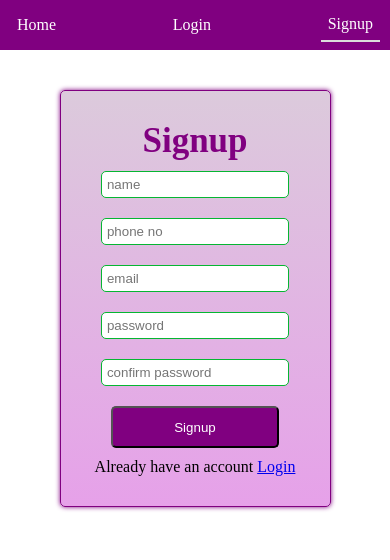
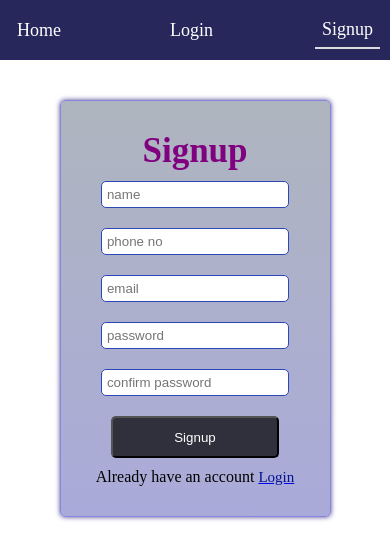
Before and after one commit to Jaykit1907/multilanguage_translator-MERN-_client, a React (Create React App) app: page /signup in a window 390 px wide. Shown: the top 560 px of the page. Built offline with nearby package versions, Linux system fonts and the light colour scheme; no server answers.

Commit message:
login popup at home page

```diff
--- a/src/Components/History.css
+++ b/src/Components/History.css
@@ -3,7 +3,7 @@
     max-width: 800px;
     margin: 20px auto;
     padding: 20px;
-    background-color: #f9f9f9;
+    background-color: #dbdbe2;
     border-radius: 10px;
     box-shadow: 0 2px 5px rgba(0, 0, 0, 0.1);
   }
--- a/src/Components/Home_container.css
+++ b/src/Components/Home_container.css
@@ -8,7 +8,7 @@
     display: flex;
     align-items: center;
     justify-content: center;
-    margin-top:30px;
+    padding-top:30px;
     flex-direction: column;
 }
 .div_container{
@@ -33,6 +33,7 @@
 
 .div_container:hover{
     transform:scale(1.1,1.1);
+    background-color: rgba(62, 62, 219, 0.685);
     transition: all 0.7s ease-in-out;
     margin:10px;
 }
@@ -43,6 +44,31 @@
 }
 .div_container button{
     background-color: rgba(0, 0, 0, 0.719);
+
+}
+
+
+.login_show{
+    position:absolute;
+
+    width:100%;
+    height:90vh;
+    padding-top:70px;
+    left:50%;
+    background-color: rgba(218, 250, 215, 0.6);
+    z-index: 10;
+    transform: translateX(-50%);
+    animation: showlogin 0.8s ease-in-out;
+
+}
+@keyframes showlogin {
+    0%{
+        opacity: 0;
+
+    }
+    100%{
+        opacity: 1;
+    }
 
 }
 @media screen and (max-width:800px){
--- a/src/Components/Home_container.js
+++ b/src/Components/Home_container.js
@@ -1,13 +1,15 @@
-import React, { useEffect } from "react";
+import React, { useEffect,useState } from "react";
 import "./Home_container.css";
 import { useNavigate } from "react-router-dom";
 import Home from "./Home.js";
 import axios from "axios";
+import Login from "./Login";
 import { AUTHENTICATION_URL } from "./Url.js";
 
 const Home_container = ({ email }) => {
   console.log("homecontainer", email);
   const Navlink = useNavigate();
+   const [show,setShow]=useState(false);
 
   const authenticate_verify = async () => {
     try {
@@ -24,8 +26,9 @@ const Home_container = ({ email }) => {
 
         return true;
       } else {
-        alert("Please login to use the translation feature.");
-        Navlink("/login");
+       // alert("Please login to use the translation feature.");
+        setShow(true);
+
         return false;
       }
     } catch (error) {
@@ -68,6 +71,21 @@ const Home_container = ({ email }) => {
 
   return (
     <>
+
+{show  &&
+                   <>
+                  <div className="login_show">
+                  <Login/>
+                  </div>
+
+                  </>
+
+      }
+
+
+
+
+
       <div className="Home_container">
         <div className="div_container">
           <h1>Text Translate</h1>
--- a/src/Components/Home_container1.js
+++ b/src/Components/Home_container1.js
@@ -1,13 +1,14 @@
-import React, { useEffect } from "react";
+import React, {useState} from "react";
 import "./Home_container.css";
 import { useNavigate } from "react-router-dom";
-import Home from "./Home.js";
 import axios from "axios";
+import Login from "./Login.js";
 import { AUTHENTICATION_URL } from "./Url.js";
 
 const Home_container = () => {
 //   console.log("homecontainer", email);
   const Navlink = useNavigate();
+  const [show,setShow]=useState(false);
 
   const authenticate_verify = async () => {
     try {
@@ -18,8 +19,8 @@ const Home_container = () => {
         console.log(GetVerify.data.email);
         return true;
       } else {
-        alert("Please login to use the translation feature.");
-        Navlink("/login");
+        //alert("Please login to use the translation feature.");
+        setShow(true);
         return false;
       }
     } catch (error) {
@@ -57,7 +58,21 @@ const Home_container = () => {
   };
 
   return (
+
+
     <>
+
+      {show  &&
+                   <>
+                  <div className="login_show">
+                  <Login/>
+                  </div>
+
+                  </>
+
+      }
+
+
       <div className="Home_container">
         <div className="div_container">
           <h1>Text Translate</h1>
--- a/src/Components/Login.css
+++ b/src/Components/Login.css
@@ -20,10 +20,10 @@ form{
     align-items: center;
     justify-content: center;
     flex-direction: column;
-    border:1px solid purple;
+    border:1px solid rgba(134, 134, 223 );
     height:auto;
-    background-image: linear-gradient(to bottom,rgb(211, 189, 211,0.8),rgb(230, 161, 233));
-    box-shadow: 0px 0px 5px purple;
+    background-image: linear-gradient(to top,rgba(134, 134, 202, 0.7),rgb(174, 181, 190));
+    box-shadow: 0px 0px 5px rgb(79, 64, 146);
     width:auto;
     padding:30px;
     border-radius:5px;
@@ -39,17 +39,17 @@ form input{
     width:90%;
     margin:10px;
     border-radius: 5px;
-    border:1px solid rgb(6, 182, 50);
+    border:1px solid rgb(46, 71, 182);
 
 }
 form input:focus{
-    border:1px solid rgb(60, 190, 27);
-    box-shadow: 0px 0px 5px green;
+    border:1px solid rgba(0, 2, 150, 0.562);
+    box-shadow: 0px 0px 5px rgb(103, 85, 187);
     outline:none;
 }
 
 form button{
-    background-color:purple;
+    background-color:rgba(0, 0, 0, 0.719);
     color: white;
     padding:8px;
     border-radius: 5px;
@@ -83,40 +83,6 @@ form button{
 }
 
 
-@media screen and (max-width:800px) {
-    .login_containermsg1{
-        width:60vw;
-    }
-
-}
-
-@media screen and (max-width:700px) {
-    .login_containermsg1{
-        width:70vw;
-
-    }
-
-    .login_containermsg1 h1{
-       font-size:25px;
-    }
-
-
-}
-
-
-@media screen and (max-width:500px) {
-    .login_containermsg1{
-        width:80vw;
-
-    }
-
-    .login_containermsg1 h1{
-       font-size:23px;
-    }
-
-
-}
-
 .loading{
     height:100px;
     width:100px;
@@ -135,11 +101,17 @@ form button{
   .loading_container div{
     height:100px;
     width:100px;
-    border:5px solid gray;
+    border:5px solid rgba(134, 134, 202, 0.9);
     border-radius: 50%;
-    border-bottom-color:purple;
+    border-bottom-color:rgb(73, 57, 165);
     margin:20px;
     animation:loader 1s linear infinite;
+  }
+
+  .switchlink{
+    color:rgb(4, 18, 146);
+    font-size:15px;
+
   }
 
 
@@ -191,3 +163,40 @@ form button{
     }
 
   }
+
+
+
+
+@media screen and (max-width:800px) {
+    .login_containermsg1{
+        width:60vw;
+    }
+
+}
+
+@media screen and (max-width:700px) {
+    .login_containermsg1{
+        width:70vw;
+
+    }
+
+    .login_containermsg1 h1{
+       font-size:25px;
+    }
+
+
+}
+
+
+@media screen and (max-width:500px) {
+    .login_containermsg1{
+        width:80vw;
+
+    }
+
+    .login_containermsg1 h1{
+       font-size:23px;
+    }
+
+
+}
--- a/src/Components/Login.js
+++ b/src/Components/Login.js
@@ -86,7 +86,7 @@ const Login = (props) => {
           />
           <button type="submit">Login</button>
           <p>
-            Don't have an account <Link to="/signup">Signup</Link>
+            Don't have an account <Link to="/signup"><span className="switchlink">Signup</span></Link>
           </p>
         </form>
       </section>
--- a/src/Components/Nav.css
+++ b/src/Components/Nav.css
@@ -8,9 +8,9 @@ nav{
     display: flex;
     align-items: center;
     justify-content: space-between;
-    background-color: purple;
-    height:50px;
-    padding:0px 30px;
+    background-color:rgb(39, 39, 92);
+    height:60px;
+    padding:0px 150px;
 
 
 
@@ -18,8 +18,9 @@ nav{
 nav a{
     color:white;
     text-decoration: none;
-    padding:5px;
-    border-bottom:purple;
+    padding:4px;
+    font-size:18px;
+    border-bottom:rgb(39,39,92);
 
 }
 
@@ -46,7 +47,23 @@ a:hover{
     text-align: center;
 }
 
+@media screen and (max-width:700px){
+    nav{
+        padding:0px 100px;
+    }
+
+}
+@media screen and (max-width:600px){
+    nav{
+        padding:0px 30px;
+    }
+
+}
 @media screen and (max-width:400px){
+
+    nav{
+        padding:0px 80px;
+    }
 
     .username_container p{
         font-size:18px;
--- a/src/Components/Nav.js
+++ b/src/Components/Nav.js
@@ -5,7 +5,7 @@ import Signup from "./Signup.js";
 import Home from "./Home.js";
 import Image from "./Image.js";
 import axios from "axios";
-import { HOME_URL, LOGOUT_URL, PROTECTED_URL } from "./Url.js";
+import { LOGOUT_URL, PROTECTED_URL } from "./Url.js";
 import "./Nav.css";
 import History2 from "./History2.js";
 import Home_container from "./Home_container.js";
--- a/src/Components/Signup.js
+++ b/src/Components/Signup.js
@@ -133,7 +133,7 @@ const Signup=()=>{
             <input type="text" placeholder="confirm password" required name="cpassword" value={alldata.cpassword} onChange={handleChange}></input>
 
             <button type="submit">Signup</button>
-            <p>Already have an account <Link to="/login">Login</Link></p>
+            <p>Already have an account <Link to="/login"><span className="switchlink">Login</span></Link></p>
         </form>
     </section>
 
```
